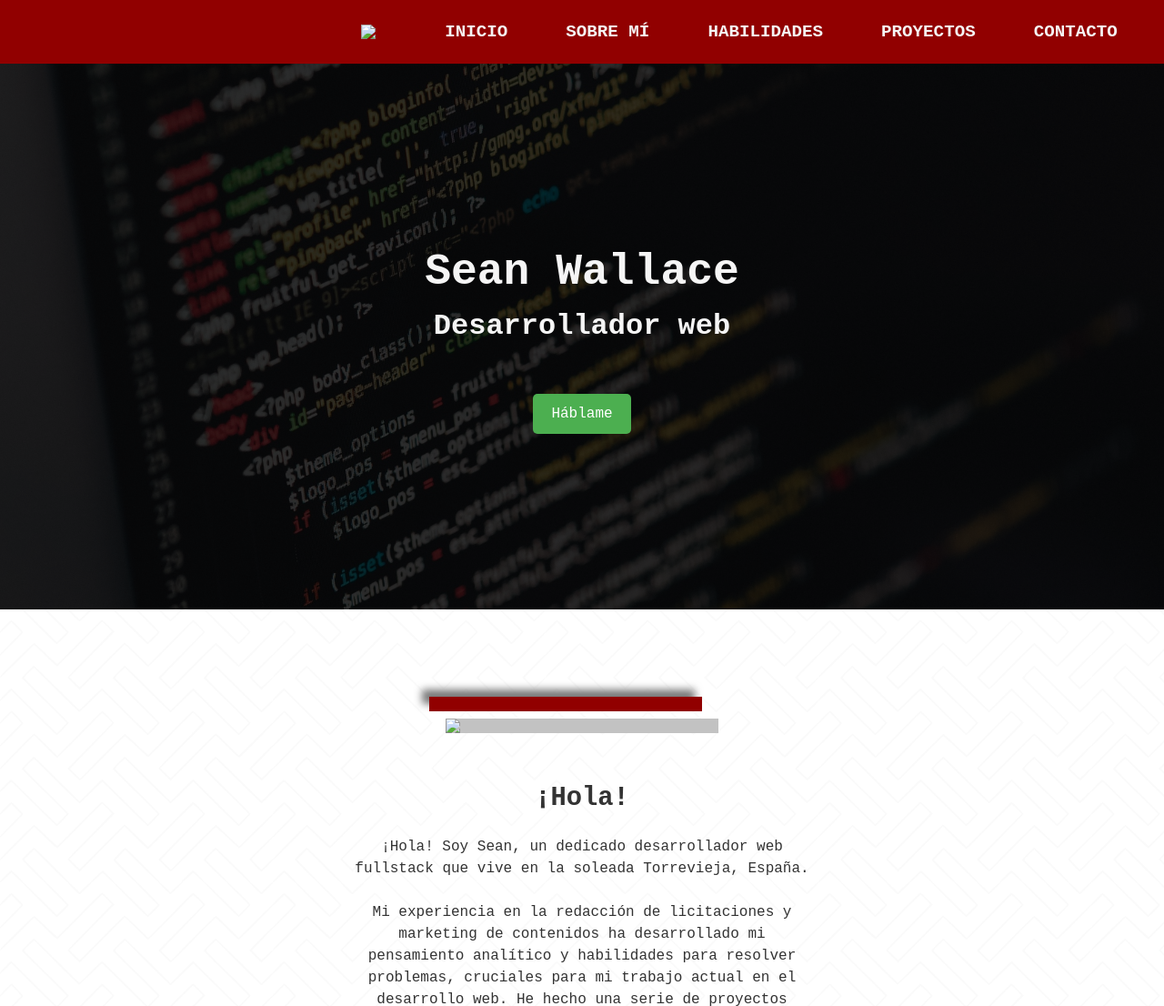
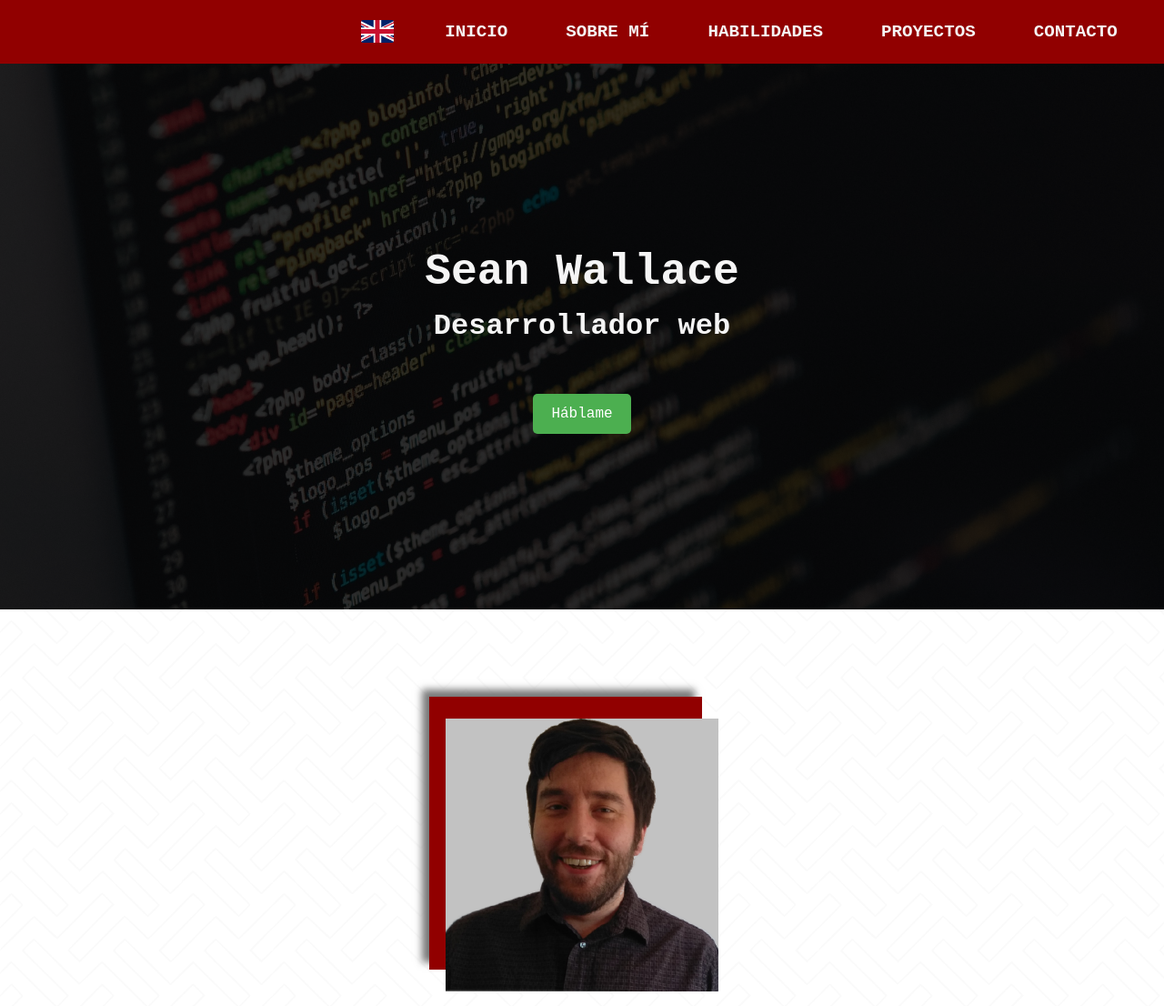
Before and after one commit to therealseanwallace/portfolio, a plain HTML site: page es.html in a window 1280 px wide. Shown: the top 1106 px of the page at 91% size. Drawn offline with Linux system fonts and the light colour scheme; the site is published under a folder, as on GitHub Pages, so addresses that start at the root find nothing; a web font is replaced by a local one.

Commit message:
fix img srcs for github pages

```diff
--- a/es.html
+++ b/es.html
@@ -10,7 +10,7 @@
     <header>
       <nav id="nav">
         <a href="index.html"
-          ><button class="langButton"><img src="/assets/uk-flag.webp" /></button
+          ><button class="langButton"><img src="./assets/uk-flag.webp" /></button
         ></a>
         <ul class="menuList">
           <li><a href="#nav" class="smoothScroll">Inicio</a></li>
@@ -45,7 +45,7 @@
 
     <main>
       <section id="about">
-        <div class="picContainer"><img src="/assets/sean.png" /></div>
+        <div class="picContainer"><img src="./assets/sean.png" /></div>
 
         <div class="aboutDetail">
           <h3>¡Hola!</h3>
```
Also changed, not shown: index.html (+2 -2 lines).
